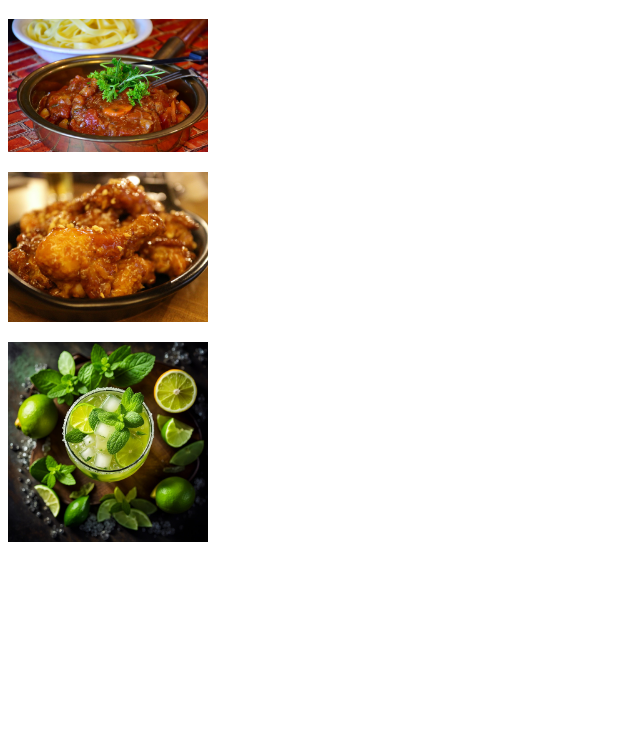
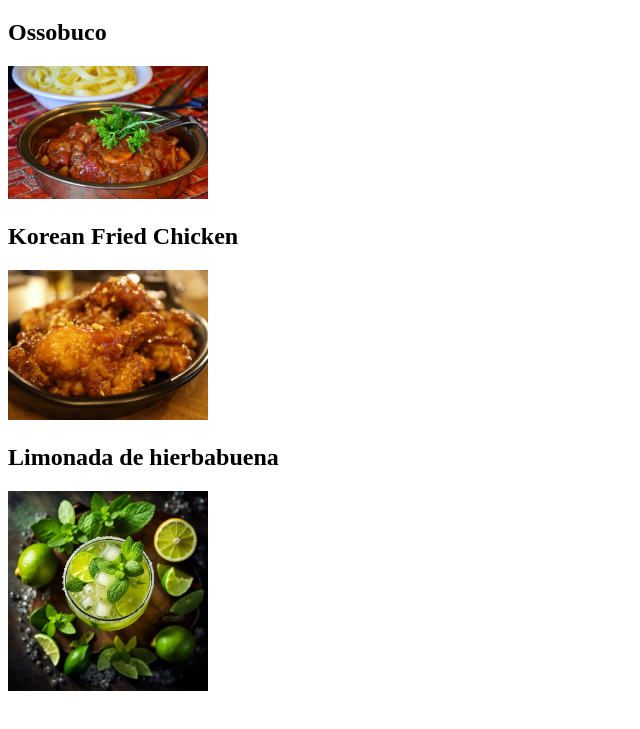
Before and after one commit to jtdbraba/odin-recipes, a plain HTML site: page index.html in a window 1280 px wide. Shown: the part 61-790 px from the top of the page, without its empty margins (0-640 px from the left). Drawn offline with Linux system fonts and the light colour scheme.

Commit message:
Add titles, remove unnecesary p elements

```diff
--- a/index.html
+++ b/index.html
@@ -7,11 +7,11 @@
 </head>
 <body>
     <h1>Odin recipes</h1>
+    <h2>Ossobuco</h2>
     <a href="recipes/ossobuco.html"><img src="img/ossobuco.jpg" alt="A picture of a plate of ossobuco" width="200"></a>
-    <p></p>
+    <h2>Korean Fried Chicken</h2>
     <a href="recipes/kfc.html"><img src="img/kfc.jpg" alt="A picture of a plate of Korean Fried Chicken" width="200"></a>
-    <p></p>
+    <h2>Limonada de hierbabuena</h2>
     <a href="recipes/lemonade.html"><img src="img/lemonade.jpg" alt="A picture of a plate of ossobuco" width="200"></a>
-    <p></p>
 </body>
 </html>
```
